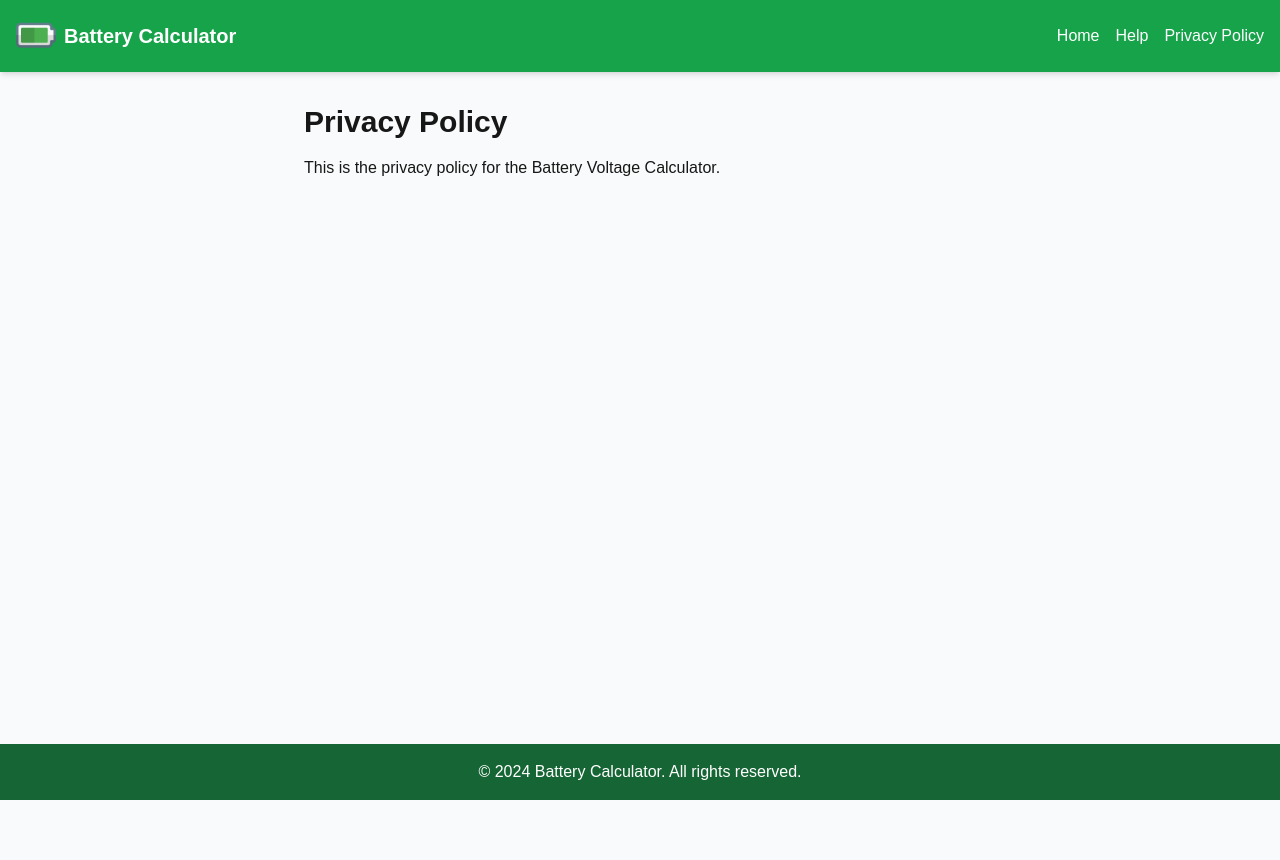
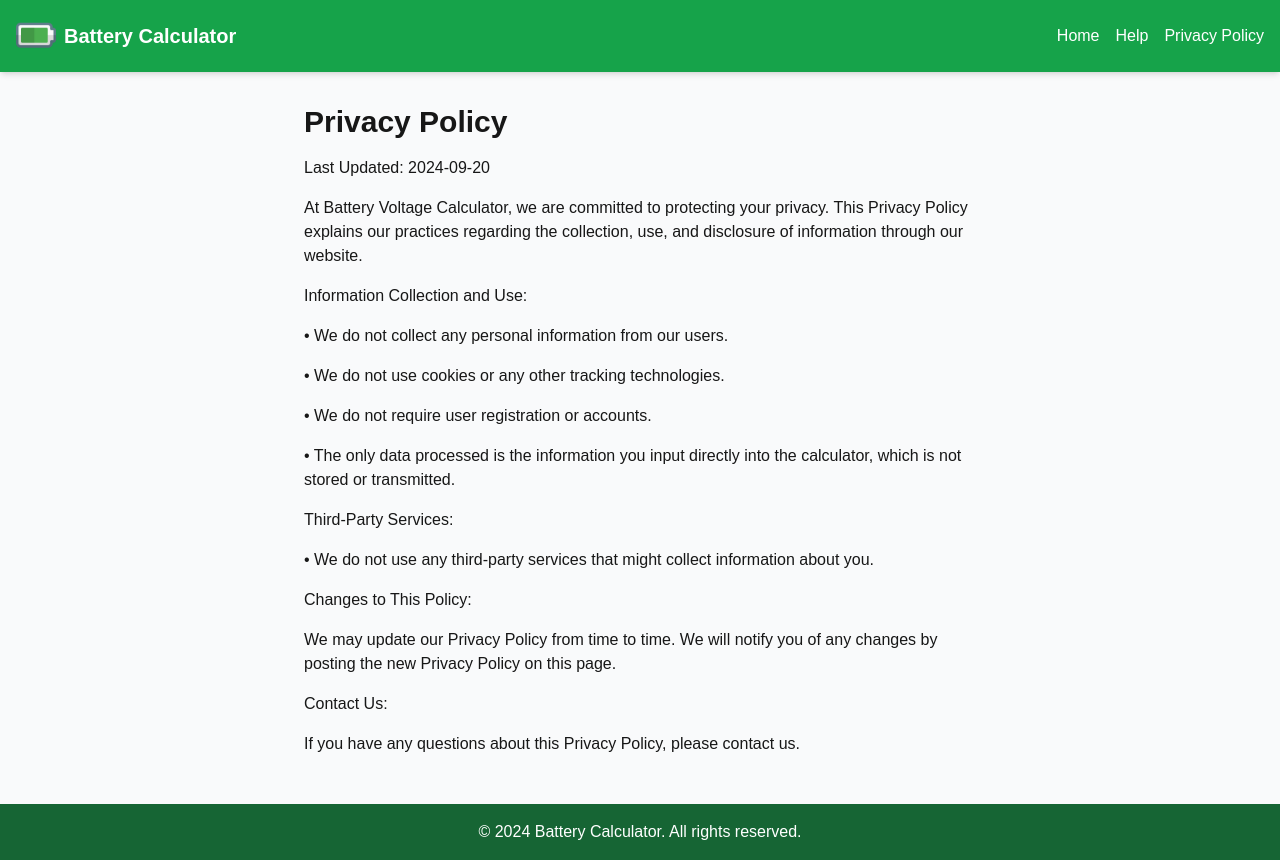
Before and after one commit to BruceWind/BatteryLevelCalculator, a Next.js app: page /en/privacy in a window 1280 px wide. Before the commit the page ends 800 px from the top, so only its background shows below. Built offline with nearby package versions, Linux system fonts and the light colour scheme.

Commit message:
privacy  policy

```diff
--- a/src/app/[lang]/privacy/page.tsx
+++ b/src/app/[lang]/privacy/page.tsx
@@ -7,21 +7,55 @@ export const metadata: Metadata = {
 const translations = {
   en: {
     title: "Privacy Policy",
-    content: "This is the privacy policy for the Battery Voltage Calculator.",
+    lastUpdated: "Last Updated:",
+    content: [
+      "At Battery Voltage Calculator, we are committed to protecting your privacy. This Privacy Policy explains our practices regarding the collection, use, and disclosure of information through our website.",
+      "Information Collection and Use:",
+      "• We do not collect any personal information from our users.",
+      "• We do not use cookies or any other tracking technologies.",
+      "• We do not require user registration or accounts.",
+      "• The only data processed is the information you input directly into the calculator, which is not stored or transmitted.",
+      "Third-Party Services:",
+      "• We do not use any third-party services that might collect information about you.",
+      "Changes to This Policy:",
+      "We may update our Privacy Policy from time to time. We will notify you of any changes by posting the new Privacy Policy on this page.",
+      "Contact Us:",
+      "If you have any questions about this Privacy Policy, please contact us."
+    ]
   },
   zh: {
     title: "隐私政策",
-    content: "这是电池电压计算器的隐私政策。",
+    lastUpdated: "最后更新时间：",
+    content: [
+      "在电池电压计算器网站，我们致力于保护您的隐私。本隐私政策解释了我们通过网站收集、使用和披露信息的做法。",
+      "信息收集和使用：",
+      "• 我们不收集用户的任何个人信息。",
+      "• 我们不使用 cookies 或任何其他跟踪技术。",
+      "• 我们不需要用户注册或创建账户。",
+      "• 唯一处理的数据是您直接输入计算器的信息，这些信息不会被存储或传输。",
+      "第三方服务：",
+      "• 我们不使用任何可能收集您信息的第三方服务。",
+      "政策变更：",
+      "我们可能会不时更新我们的隐私政策。我们会通过在此页面上发布新的隐私政策来通知您任何变更。",
+      "联系我们：",
+      "如果您对本隐私政策有任何问题，请联系我们。"
+    ]
   }
 };
 
 export default function Privacy({ params: { lang } }: { params: { lang: 'en' | 'zh' } }) {
   const t = translations[lang];
+  const currentDate = new Date().toISOString().split('T')[0]; // YYYY-MM-DD format
 
   return (
     <div className="max-w-2xl mx-auto">
       <h1 className="text-3xl font-bold mb-4">{t.title}</h1>
-      <p>{t.content}</p>
+      <p className="mb-4">{t.lastUpdated} {currentDate}</p>
+      {t.content.map((paragraph, index) => (
+        <p key={index} className="mb-4">
+          {paragraph}
+        </p>
+      ))}
     </div>
   );
 }
```
